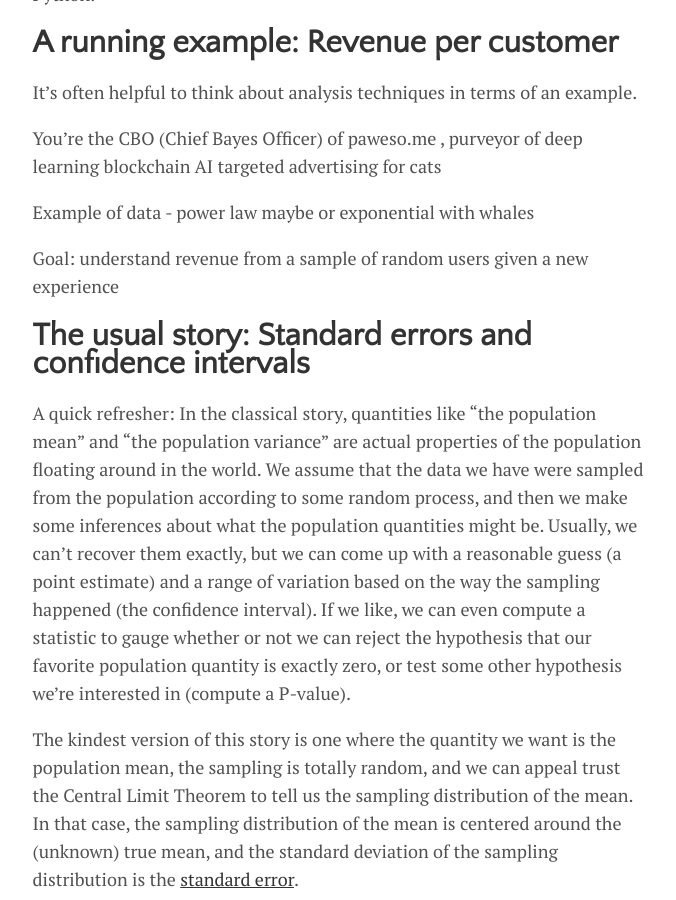
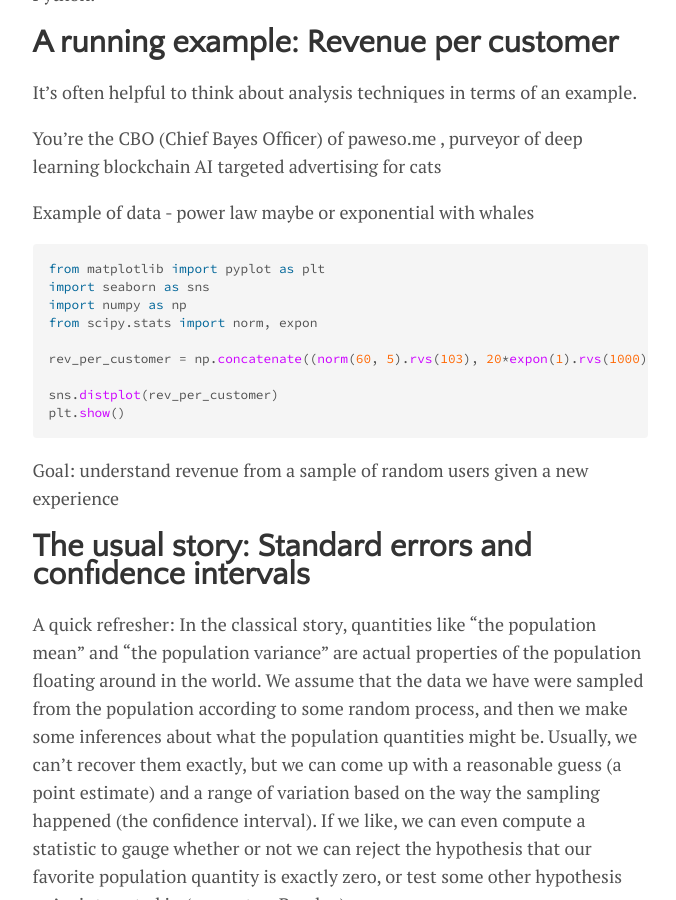
Before and after one commit to lmc2179/lmc2179.github.io, a Jekyll site: the page built from drafts/bayes_norm.md, in a window 1280 px wide and 900 px high, scrolled down 999 px. Shown: the whole window, without its empty margins (300-976 px from the left). Built offline with Jekyll 4.4.1, drawn with Linux system fonts in a browser that asks for light colours; formulas are drawn with MathJax 3.

Commit message:
Update bayes_norm.md

````diff
--- a/drafts/bayes_norm.md
+++ b/drafts/bayes_norm.md
@@ -18,6 +18,18 @@ It's often helpful to think about analysis techniques in terms of an example.
 You're the CBO (Chief Bayes Officer) of paweso.me , purveyor of deep learning blockchain AI targeted advertising for cats
 
 Example of data - power law maybe or exponential with whales
+
+```python
+from matplotlib import pyplot as plt
+import seaborn as sns
+import numpy as np
+from scipy.stats import norm, expon
+
+rev_per_customer = np.concatenate((norm(60, 5).rvs(103), 20*expon(1).rvs(1000)))
+
+sns.distplot(rev_per_customer)
+plt.show()
+```
 
 Goal: understand revenue from a sample of random users given a new experience
 
````
